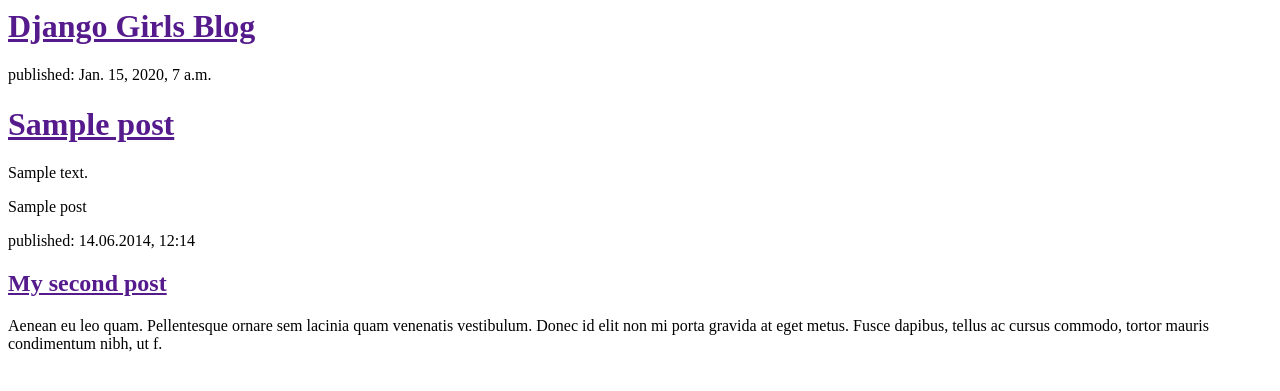
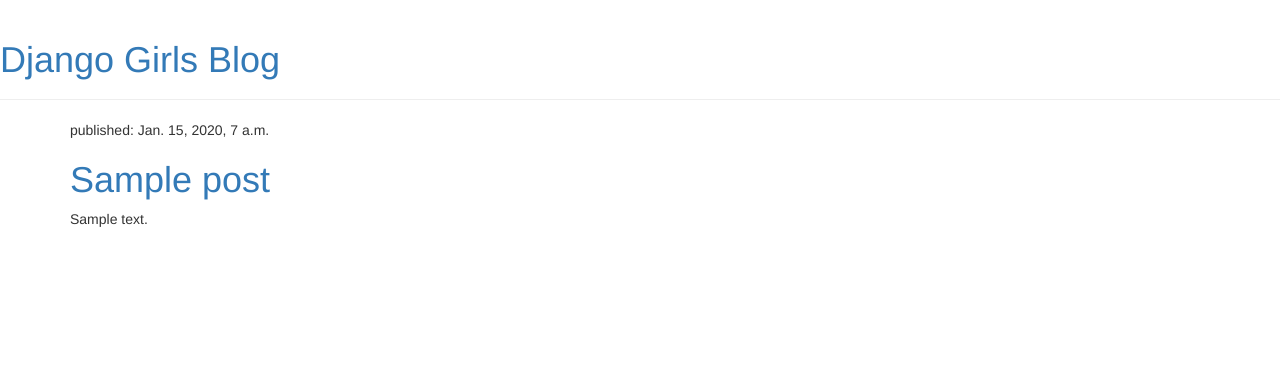
Before and after one commit to williamCarvalho/tgproject, a Django app: template blog/templates/blog/post_list.html in a window 1280 px wide. Shown: the top 391 px of the page. Run offline with Django 3.2, Linux system fonts and the light colour scheme; the template is opened without the code that fills it: values that come from a table or form of the project are taken from there, others are empty; tables that the repository leaves empty hold one stand-in row (values such as "Sample post"); some libraries are stand-ins or nearby versions.

Commit message:
Added view and template for detailed blog post as well as CSS for the site.

```diff
--- /dev/null
+++ b/blog/templates/blog/base.html
@@ -0,0 +1,23 @@
+{% load staticfiles %}
+<html>
+    <head>
+        <title>Django Girls blog</title>
+        <link rel="stylesheet" href="//maxcdn.bootstrapcdn.com/bootstrap/3.2.0/css/bootstrap.min.css">
+        <link rel="stylesheet" href="//maxcdn.bootstrapcdn.com/bootstrap/3.2.0/css/bootstrap-theme.min.css">
+        <link href='//fonts.googleapis.com/css?family=Lobster&subset=latin,latin-ext' rel='stylesheet' type='text/css'>
+        <link rel="stylesheet" href="{% static 'css/blog.css' %}">
+    </head>
+    <body>
+        <div class="page-header">
+            <h1><a href="/">Django Girls Blog</a></h1>
+        </div>
+        <div class="content container">
+            <div class="row">
+                <div class="col-md-8">
+                {% block content %}
+                {% endblock %}
+                </div>
+            </div>
+        </div>
+    </body>
+</html>
--- a/blog/templates/blog/post_list.html
+++ b/blog/templates/blog/post_list.html
@@ -1,25 +1,13 @@
-<html>
-    <head>
-        <title>Django Girls blog</title>
-    </head>
-    <body>
-        <div>
-            <h1><a href="">Django Girls Blog</a></h1>
+{% extends 'blog/base.html' %}
+
+{% block content %}
+    {% for post in posts %}
+        <div class="post">
+            <div class="date">
+                <p>published: {{ post.published_date }}</p>
+            </div>
+            <h1><a href="{% url 'post_detail' pk=post.pk %}">{{ post.title }}</a></h1>
+            <p>{{ post.text|linebreaksbr }}</p>
         </div>
-
-        {% for post in posts %}
-            <div>
-                <p>published: {{ post.published_date }}</p>
-                <h1><a href="">{{ post.title }}</a></h1>
-                <p>{{ post.text|linebreaksbr }}<p>
-                {{ post }}
-            </div>
-        {% endfor %}
-
-        <div>
-            <p>published: 14.06.2014, 12:14</p>
-            <h2><a href="">My second post</a></h2>
-            <p>Aenean eu leo quam. Pellentesque ornare sem lacinia quam venenatis vestibulum. Donec id elit non mi porta gravida at eget metus. Fusce dapibus, tellus ac cursus commodo, tortor mauris condimentum nibh, ut f.</p>
-        </div>
-    </body>
-</html>
+    {% endfor %}
+{% endblock %}
--- a/blog/urls.py
+++ b/blog/urls.py
@@ -3,4 +3,5 @@
 
 urlpatterns = [
     url(r'^$', views.post_list, name='post_list'),
+    url(r'^post/(?P<pk>[0-9]+)/$', views.post_detail, name='post_detail'),
 ]
--- a/blog/views.py
+++ b/blog/views.py
@@ -1,7 +1,7 @@
 # -*- coding: utf-8 -*-
 from __future__ import unicode_literals
 
-from django.shortcuts import render
+from django.shortcuts import render, get_object_or_404
 from django.utils import timezone
 from .models import Post
 
@@ -10,3 +10,7 @@
 def post_list(request):
     posts = Post.objects.filter(published_date__lte=timezone.now()).order_by('published_date')
     return render(request, 'blog/post_list.html', {'posts':posts})
+
+def post_detail(request, pk):
+    post = get_object_or_404(Post, pk=pk)
+    return render(request, 'blog/post_detail.html', {'post': post})
```
Also changed, not shown: blog/templates/blog/post_detail.html (added, +13 -0 lines).
